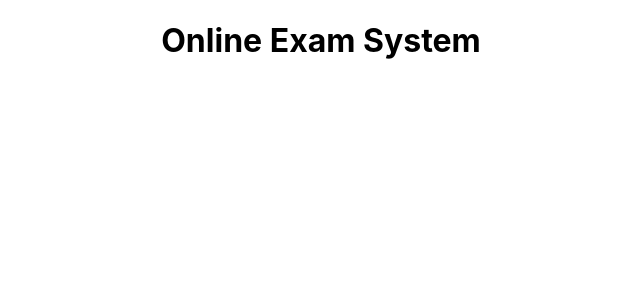
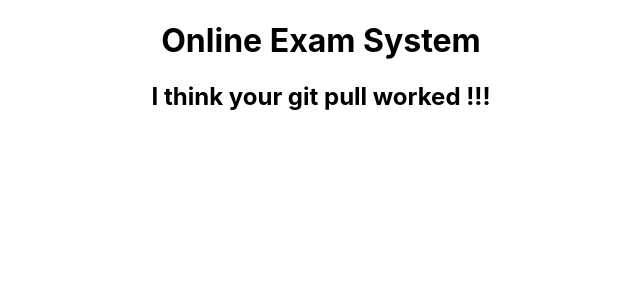
Before and after one commit to abhinavbgpgit/onlineTest, a React (Create React App) app: page / in a window 1280 px wide. Shown: the top 300 px of the page, without its empty margins (319-959 px from the left). Built offline with nearby package versions, Linux system fonts and the light colour scheme.

Commit message:
git pull working

```diff
--- a/src/App.js
+++ b/src/App.js
@@ -5,6 +5,8 @@ function App() {
   return (
     <div className="App">
   <h1> Online Exam System</h1>
+
+  <h2> I think your git pull worked !!!</h2>
     </div>
   );
 }
```
